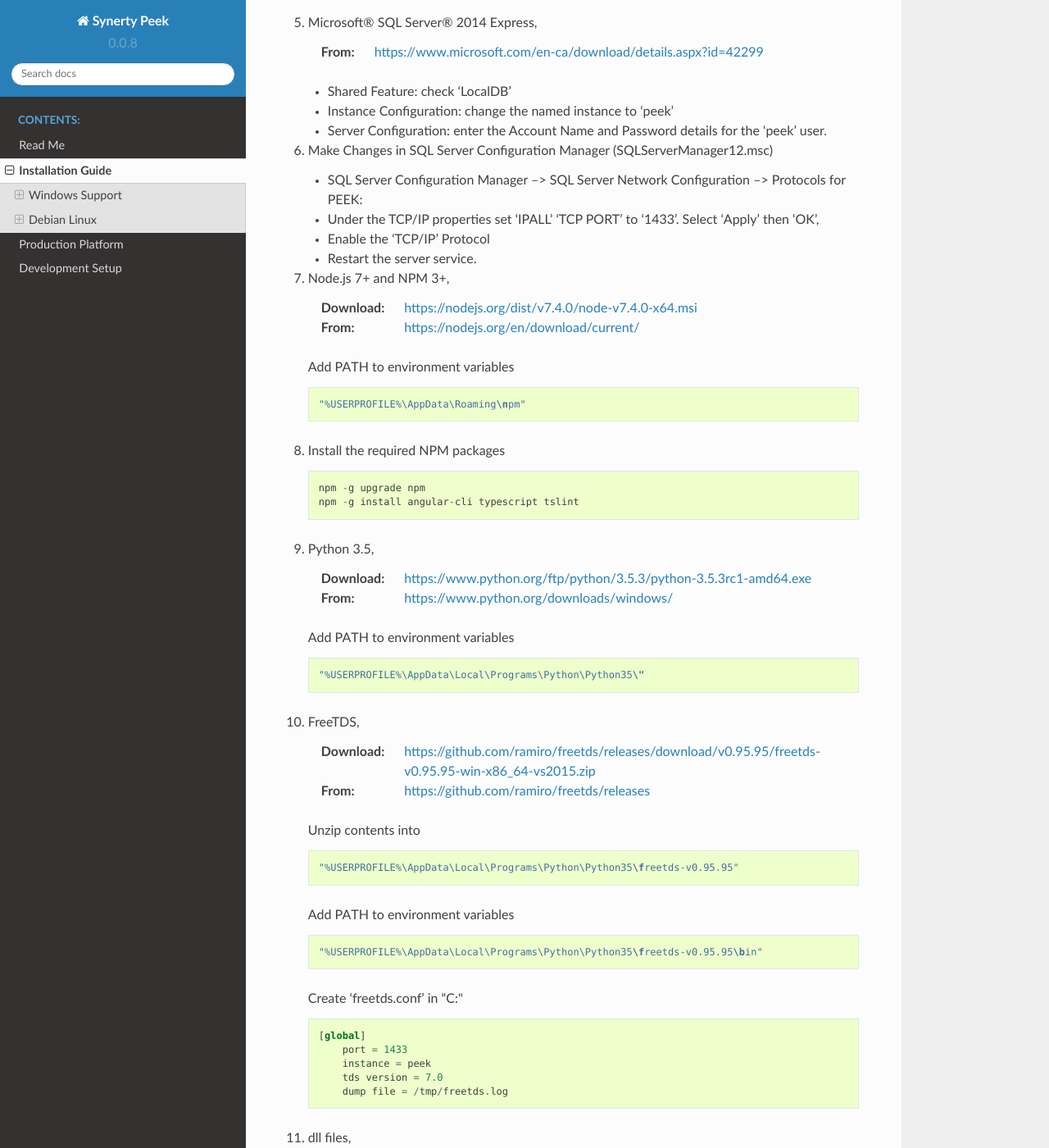
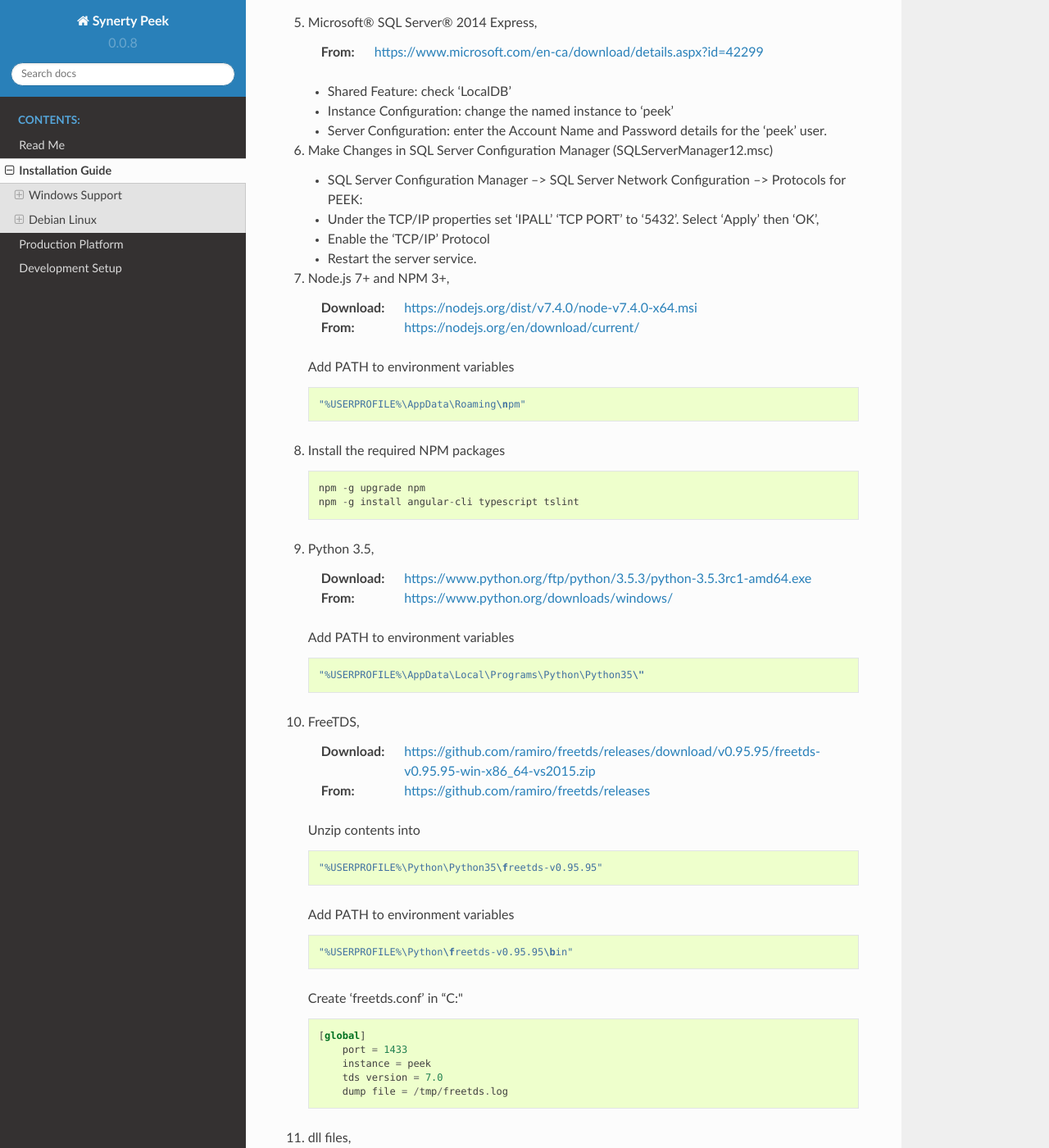
Before and after one commit to Synerty/synerty-peek, a Sphinx documentation site: the page built from docs/Installation.rst, in a window 1280 px wide and 1400 px high, scrolled down 1039 px. Shown: the whole window at 82% size. Built offline with Sphinx 7.4.7 and the Read the Docs theme 2.0.0, drawn with Linux system fonts in a browser that asks for light colours; pages that are not in the unit, such as notebooks, are missing from menus; some of the changed text lies outside the part shown.

Commit message:
documentation

```diff
--- a/docs/Installation.rst
+++ b/docs/Installation.rst
@@ -54,7 +54,7 @@
 
     *  SQL Server Configuration Manager --> SQL Server Network Configuration -->
        Protocols for PEEK:
-    *  Under the TCP/IP properties set 'IPALL' 'TCP PORT' to '1433'. Select 'Apply' then
+    *  Under the TCP/IP properties set 'IPALL' 'TCP PORT' to '5432'. Select 'Apply' then
        'OK',
     *  Enable the 'TCP/IP' Protocol
     *  Restart the server service.
@@ -89,11 +89,11 @@
 
     Unzip contents into ::
 
-        "%USERPROFILE%\AppData\Local\Programs\Python\Python35\freetds-v0.95.95"
+        "%USERPROFILE%\Python\Python35\freetds-v0.95.95"
 
     Add PATH to environment variables ::
 
-        "%USERPROFILE%\AppData\Local\Programs\Python\Python35\freetds-v0.95.95\bin"
+        "%USERPROFILE%\Python\freetds-v0.95.95\bin"
 
     Create 'freetds.conf' in "C:\" ::
 
```
Also changed, not shown: other parts of docs/Installation.rst (+1 -1 lines), docs/ProductionSetup.rst (+7 -0 lines).
